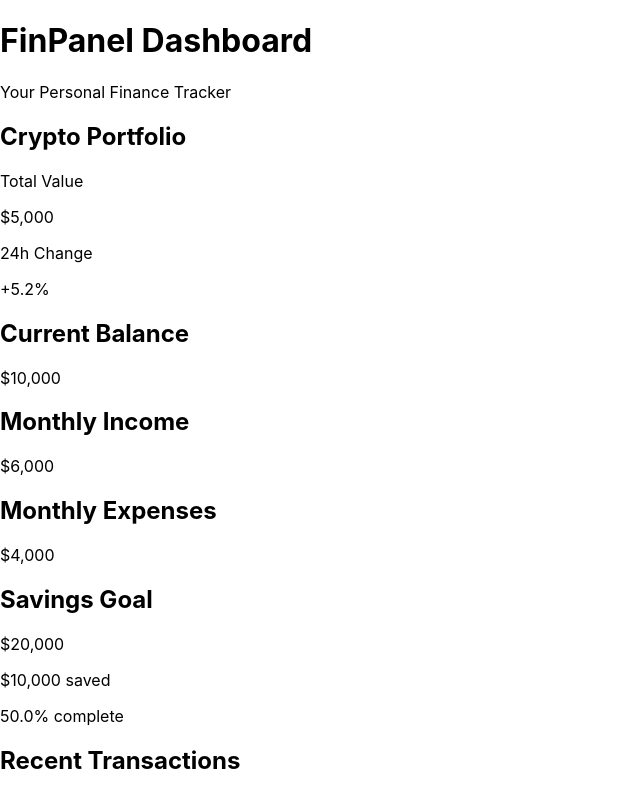
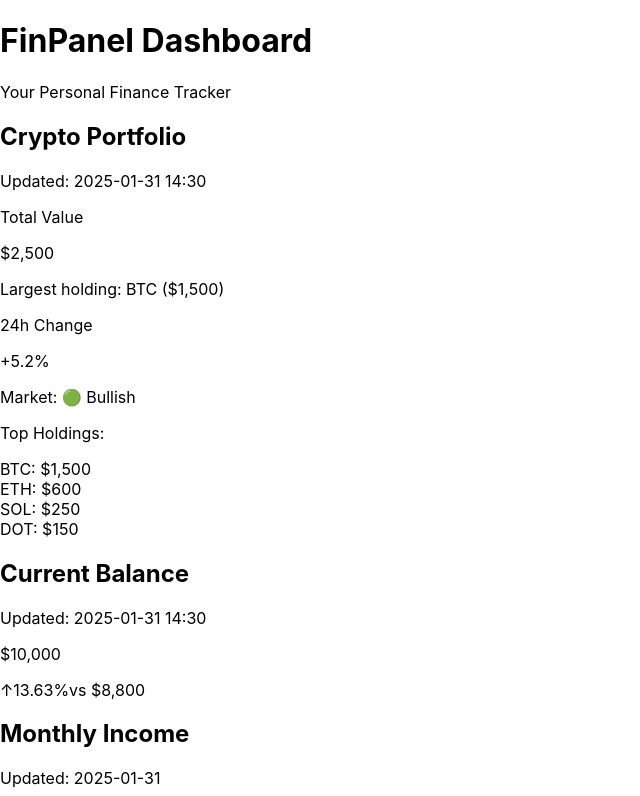
Before and after one commit to ibxibx/finpanel, a React (Create React App) app: page / in a window 1280 px wide. Shown: the top 796 px of the page, without its empty margins (0-640 px from the left). Built offline with nearby package versions, Linux system fonts and the light colour scheme.

Commit message:
Reorganized data into a structured financialData object, added detailed props for each component, set up the comparison of the sums: current vs previous

```diff
--- a/src/App.js
+++ b/src/App.js
@@ -4,13 +4,51 @@ import { CryptoCard } from "./components/CryptoCard";
 import { SavingsCard } from "./components/SavingsCard";
 
 function App() {
-  // Sample data - later will be replaced with real data
-  const accountBalance = 10000;
-  const monthlyIncome = 6000;
-  const monthlyExpenses = 4000;
-  const savingsGoal = 20000;
-  const cryptoWalletValue = 5000;
-  const cryptoChange24h = 5.2; // Percentage change in last 24h
+  const financialData = {
+    accountBalance: {
+      current: 10000,
+      previous: 8800,
+      percentageChange: 13.63,
+      lastUpdated: "2025-01-31 14:30",
+    },
+    monthlyIncome: {
+      current: 6000,
+      previous: 4900,
+      percentageChange: 22.44,
+      lastUpdated: "2025-01-31",
+    },
+    monthlyExpenses: {
+      current: 4000,
+      previous: 3100,
+      percentageChange: 29.03,
+      lastUpdated: "2025-01-31",
+    },
+    crypto: {
+      totalValue: 2500,
+      change24h: 5.2,
+      lastUpdated: "2025-01-31 14:30",
+      marketTrend: "bull",
+      holdings: [
+        { symbol: "BTC", value: 1500 },
+        { symbol: "ETH", value: 600 },
+        { symbol: "SOL", value: 250 },
+        { symbol: "DOT", value: 150 },
+      ],
+      dominantCoin: { symbol: "BTC", value: 1500 },
+    },
+    savings: {
+      current: 5000,
+      goal: 10000,
+      monthlyTarget: 500,
+      targetDate: "2025-12-31",
+      projectedDate: "2025-10-15",
+      recentSavings: [
+        { date: "2025-01-30", amount: 300 },
+        { date: "2025-01-15", amount: 400 },
+        { date: "2025-01-01", amount: 500 },
+      ],
+    },
+  };
 
   return (
     <div className="min-h-screen bg-gray-100">
@@ -21,28 +59,52 @@ function App() {
 
       <main className="p-4">
         <CryptoCard
-          totalValue={cryptoWalletValue}
-          change24h={cryptoChange24h}
+          totalValue={financialData.crypto.totalValue}
+          change24h={financialData.crypto.change24h}
+          lastUpdated={financialData.crypto.lastUpdated}
+          holdings={financialData.crypto.holdings}
+          dominantCoin={financialData.crypto.dominantCoin}
+          marketTrend={financialData.crypto.marketTrend}
         />
 
         <div className="grid grid-cols-1 md:grid-cols-2 lg:grid-cols-4 gap-4">
-          <DashboardCard title="Current Balance" value={accountBalance} />
+          <DashboardCard
+            title="Current Balance"
+            value={financialData.accountBalance.current}
+            previousValue={financialData.accountBalance.previous}
+            percentageChange={financialData.accountBalance.percentageChange}
+            lastUpdated={financialData.accountBalance.lastUpdated}
+          />
 
           <DashboardCard
             title="Monthly Income"
-            value={monthlyIncome}
+            value={financialData.monthlyIncome.current}
+            previousValue={financialData.monthlyIncome.previous}
+            percentageChange={financialData.monthlyIncome.percentageChange}
             valueColor="green-600"
+            lastUpdated={financialData.monthlyIncome.lastUpdated}
           />
 
           <DashboardCard
             title="Monthly Expenses"
-            value={monthlyExpenses}
+            value={financialData.monthlyExpenses.current}
+            previousValue={financialData.monthlyExpenses.previous}
+            percentageChange={financialData.monthlyExpenses.percentageChange}
             valueColor="red-600"
+            lastUpdated={financialData.monthlyExpenses.lastUpdated}
           />
 
-          <SavingsCard current={accountBalance} goal={savingsGoal} />
+          <SavingsCard
+            current={financialData.savings.current}
+            goal={financialData.savings.goal}
+            monthlyTarget={financialData.savings.monthlyTarget}
+            targetDate={financialData.savings.targetDate}
+            projectedDate={financialData.savings.projectedDate}
+            recentSavings={financialData.savings.recentSavings}
+          />
         </div>
 
+        {/* Placeholder Sections */}
         <div className="mt-8 grid grid-cols-1 md:grid-cols-2 gap-4">
           <div className="bg-white p-4 rounded-lg shadow">
             <h2 className="text-lg font-semibold mb-4">Recent Transactions</h2>
```
Also changed, not shown: .eslintrc.json.
